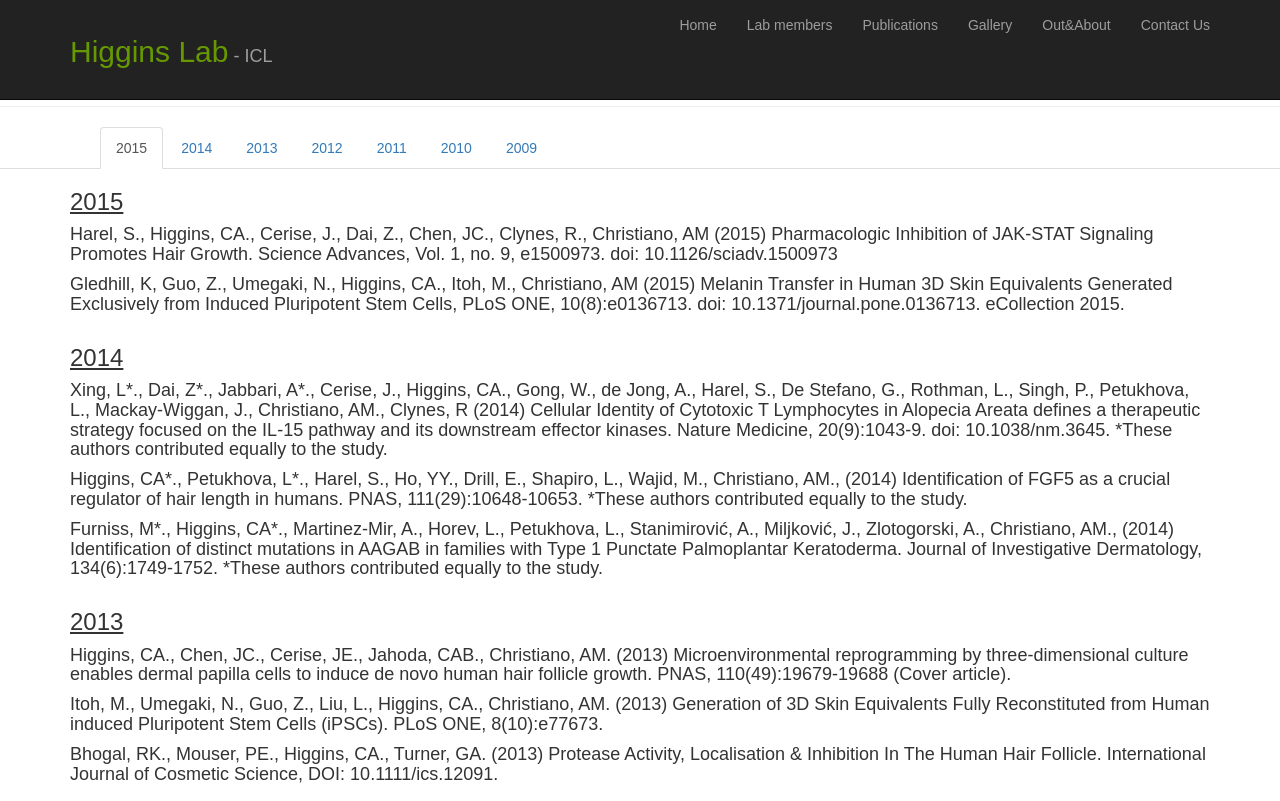
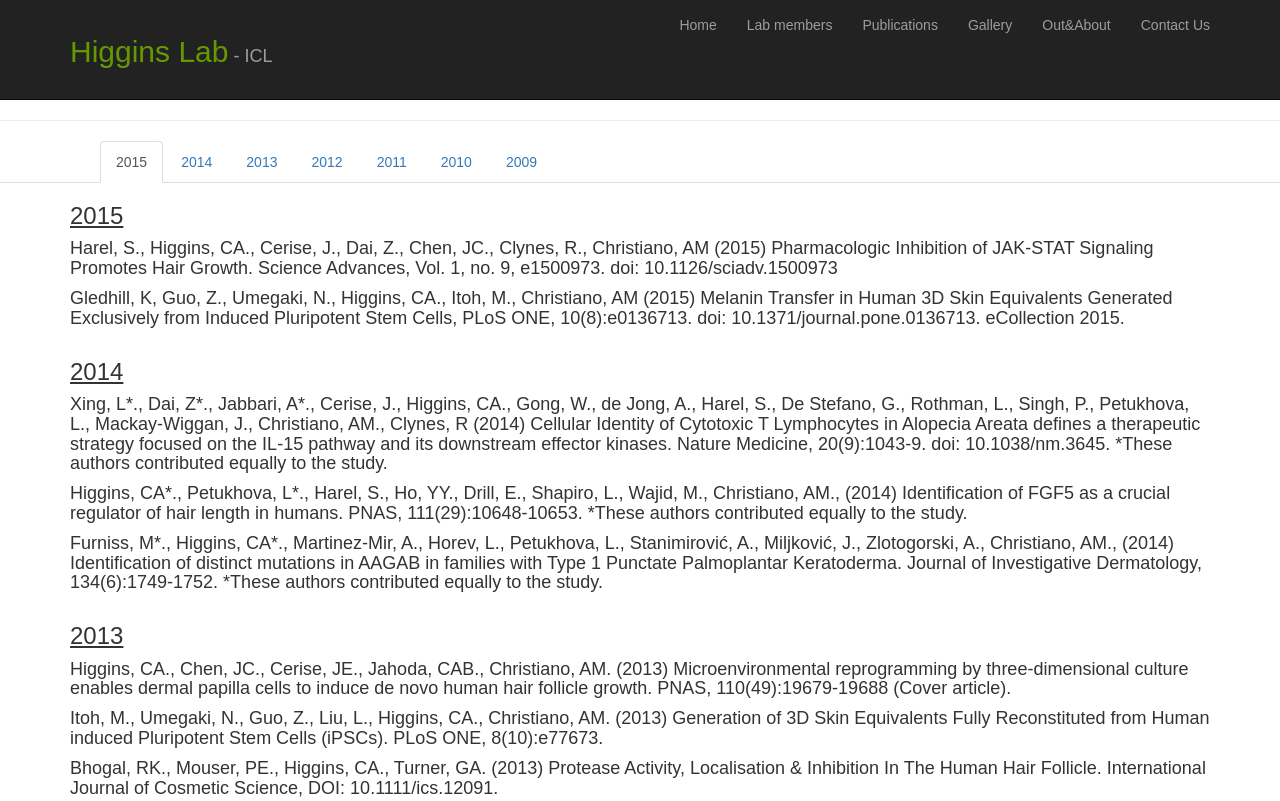
Before and after one commit to Cathiie/ClairesWebsite, a plain HTML site: page publications.html in a window 1280 px wide. Shown: the top 801 px of the page. Drawn offline with nearby package versions, Linux system fonts and the light colour scheme; a web font is replaced by a local one.

Commit message:
Update publications.html

```diff
--- a/publications.html
+++ b/publications.html
@@ -73,12 +73,7 @@
     </div>
   </nav>
 
-	<div class='container' style="border-style:solid">
-	</br>
-	</br>
-	</br>
-	</br>
-	</div>
+	<div class='container' style="height: 100px"></div>
 
 	<hr>
 
```
